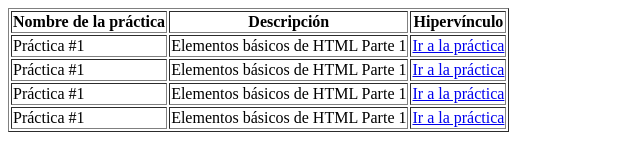
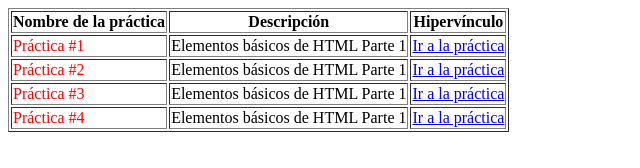
Before and after one commit to ChelssyZazuetaDiaz/ChelssyZazuetaDiaz.github.io, a plain HTML site: page PracticasParcial1.html in a window 1280 px wide. Shown: the whole page, without its empty margins (0-640 px from the left). Drawn offline with Linux system fonts and the light colour scheme.

Commit message:
06/03/24 Zazueta Diaz Chelssy

```diff
--- a/PracticasParcial1.html
+++ b/PracticasParcial1.html
@@ -16,22 +16,22 @@
         </thead>
         <tbody>
            <tr>
-             <td style="color: black;">Práctica #1</td>
+             <td style="color: red">Práctica #1</td>
              <td>Elementos básicos de HTML Parte 1</td>
              <td><a href="parcial1/Practica1_Elementos_HTML_Parte1.html">Ir a la práctica</a></td>
            </tr>
            <tr>
-            <td>Práctica #1</td>
+            <td style="color: red;">Práctica #2</td>
             <td>Elementos básicos de HTML Parte 1</td>
             <td><a href="parcial1/practica_2.html">Ir a la práctica</a></td>
           </tr>
           <tr>
-            <td>Práctica #1</td>
+            <td style="color: red;">Práctica #3</td>
             <td>Elementos básicos de HTML Parte 1</td>
             <td><a href="parcial1/practica3.html">Ir a la práctica</a></td>
           </tr>
           <tr>
-            <td>Práctica #1</td>
+            <td style="color: red;">Práctica #4</td>
             <td>Elementos básicos de HTML Parte 1</td>
             <td><a href="parcial1/practica4.html">Ir a la práctica</a></td>
           </tr>
```
